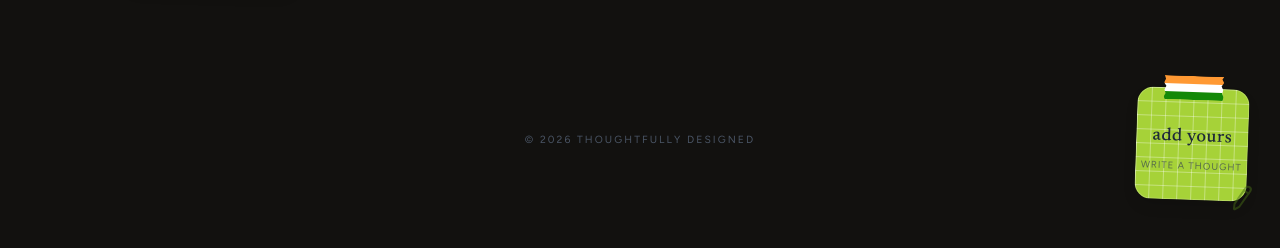
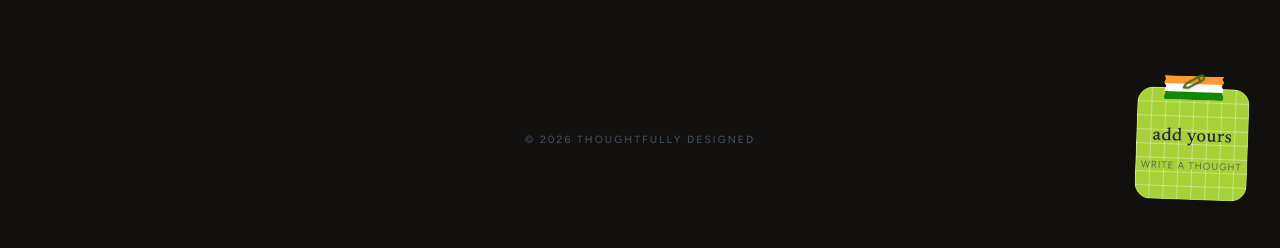
Before and after one commit to codewithdhruba01/YourThought, a React (Vite) app: page / in a window 1280 px wide. Shown: the part 568-816 px from the top of the page. Built offline with nearby package versions, Linux system fonts and the light colour scheme.

Commit message:
Refactor styles in AddThoughtModal, FloatingAddButton, and ThoughtToolbar for improved aesthetics and consistency

```diff
--- a/src/components/AddThoughtModal.tsx
+++ b/src/components/AddThoughtModal.tsx
@@ -180,7 +180,7 @@ export function AddThoughtModal({ isOpen, onClose, onSubmit }: AddThoughtModalPr
                         )}
                       >
                         <div
-                          className="w-10 h-10 mb-2 relative rounded-md shadow-inner bg-[var(--color-paper-cream)]"
+                          className="w-10 h-10 mb-2 relative rounded-md shadow-inner bg-paper-cream"
                           style={{
                             backgroundColor: previewColorClasses[paperColor],
                             ...getTextureStyle(t.id, true)
--- a/src/components/FloatingAddButton.tsx
+++ b/src/components/FloatingAddButton.tsx
@@ -30,9 +30,11 @@ export function FloatingAddButton({ onClick }: FloatingAddButtonProps) {
           </div>
         </div>
 
-        {/* Decorative pencil illustration (using Lucide icon as a stand-in) */}
-        <div className="absolute -right-2 -bottom-2 text-[#466B14] opacity-50 transform -rotate-12 group-hover:rotate-0 transition-transform duration-300">
-          <Pencil size={24} strokeWidth={2} />
+        {/* Decorative pencil illustration sitting on the tape */}
+        <div
+          className="absolute -top-4 left-1/2 z-20 text-[#466B14] transform -translate-x-1/2 rotate-15 group-hover:rotate-0 transition-transform duration-300 drop-shadow-md"
+        >
+          <Pencil size={20} strokeWidth={2.5} />
         </div>
       </div>
     </button>
--- a/src/components/ThoughtToolbar.tsx
+++ b/src/components/ThoughtToolbar.tsx
@@ -25,7 +25,7 @@ export function ThoughtToolbar({ count, activeSort, onSortChange }: ThoughtToolb
                 "appearance-none bg-transparent border-0 rounded-full px-[0.48rem] py-[0.28rem] text-[0.8233rem] font-medium transition-colors duration-[0.18s] capitalize",
                 activeSort === mode
                   ? "bg-[#f3eee61a] text-[#f3eee6]"
-                  : "text-[#f3eee66b] hover:text-[#f3eee6c7] focus-visible:outline focus-visible:outline-1 focus-visible:outline-[#f3eee673] focus-visible:outline-offset-2"
+                  : "text-[#f3eee66b] hover:text-[#f3eee6c7] focus-visible:outline focus-visible:outline-[#f3eee673] focus-visible:outline-offset-2"
               )}
             >
               {mode === 'surprise' ? 'Surprise me' : mode}
```
